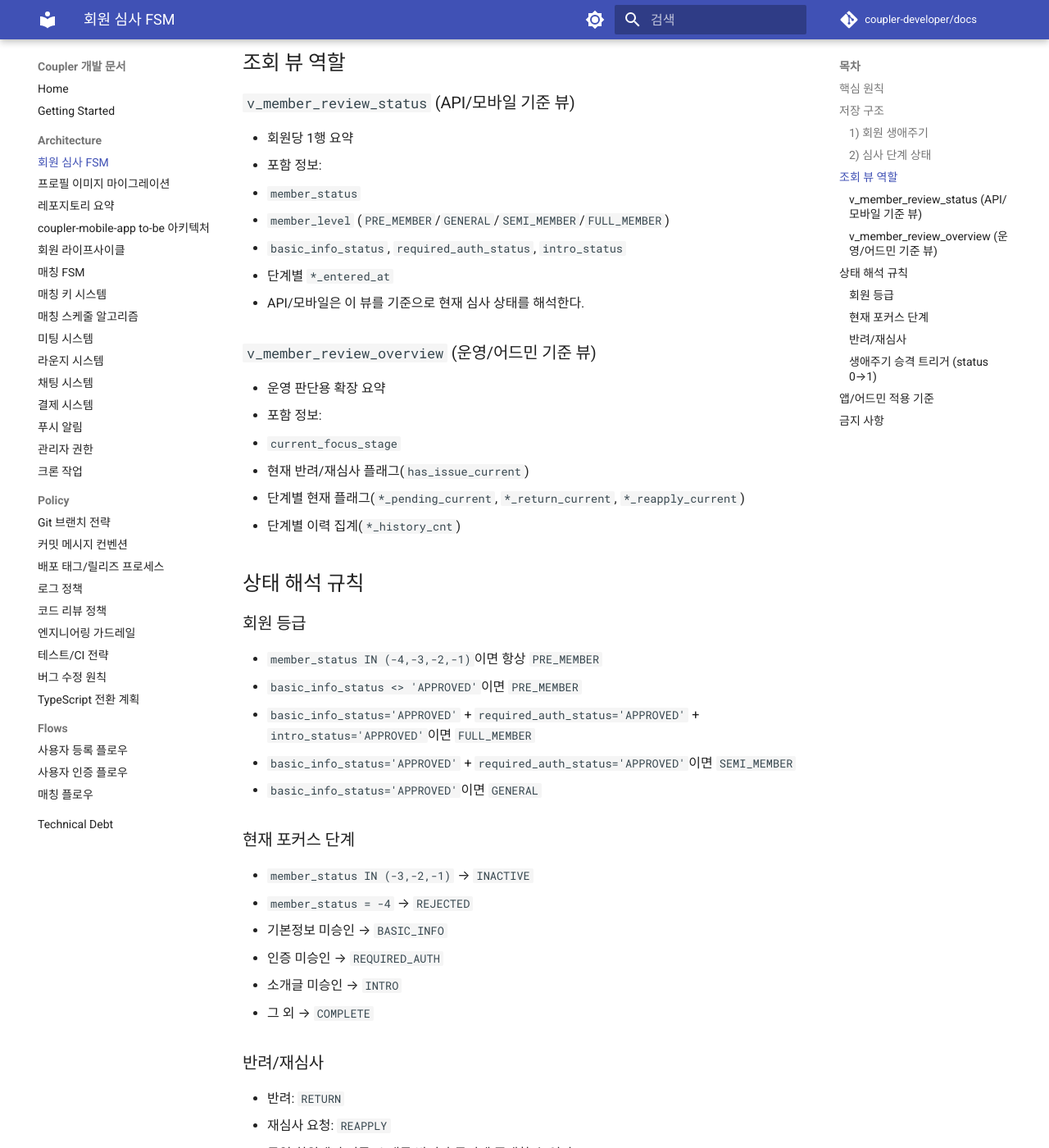
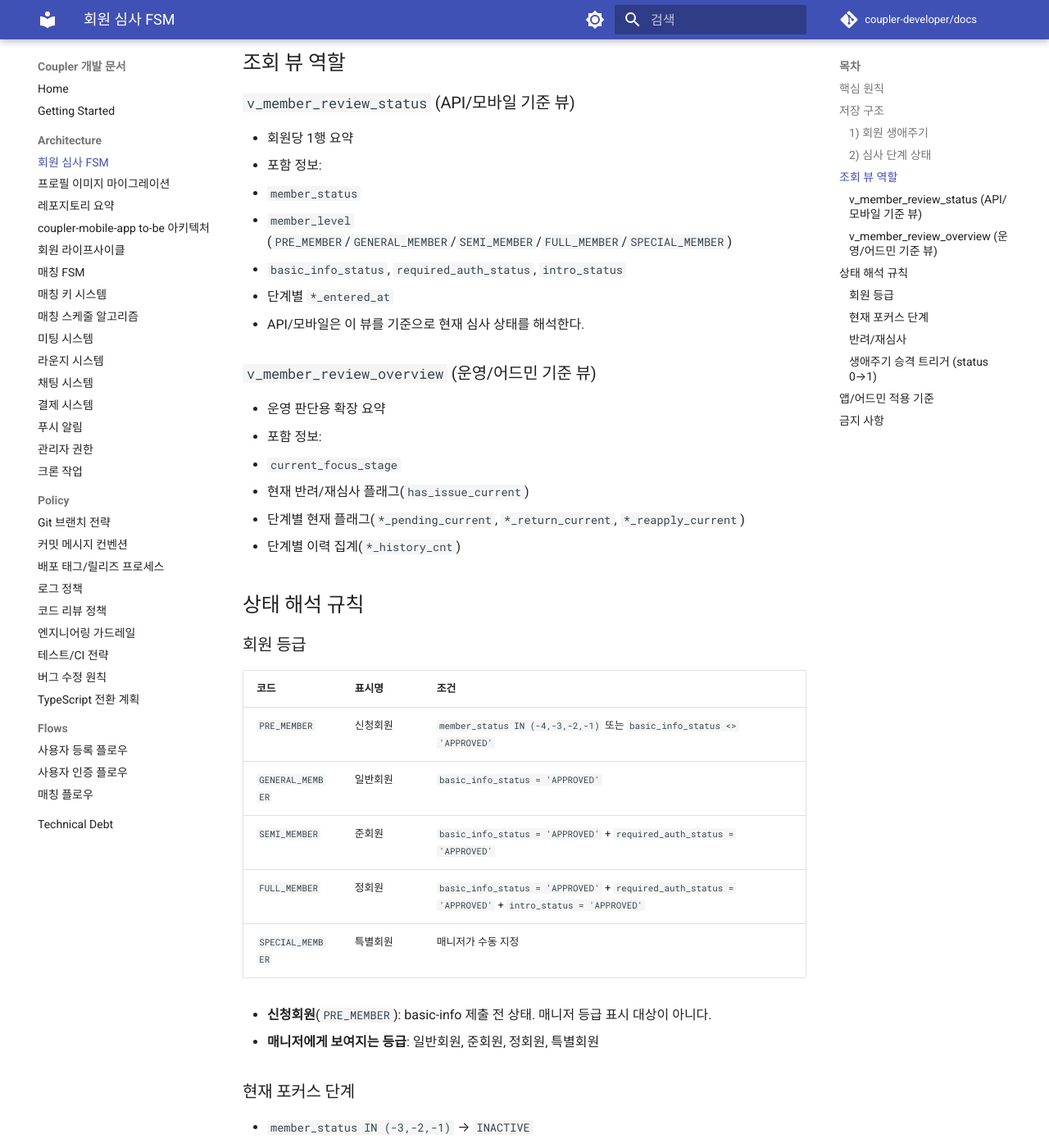
Before and after one commit to coupler-developer/docs, an MkDocs documentation site: the page built from content/architecture/member-review-fsm.md, in a window 1280 px wide and 1400 px high, scrolled down 1166 px. Shown: the whole window at 82% size. Built offline with MkDocs 1.6.1 and Material for MkDocs 9.7.7, drawn with Linux system fonts in a browser that asks for light colours; comment, search, counter and statistics services are not loaded.

Commit message:
docs: 회원 등급 표시명 및 SPECIAL_MEMBER 추가
Co-Authored-By: Claude Opus 4.6 <noreply@anthropic.com>

```diff
--- a/content/architecture/member-review-fsm.md
+++ b/content/architecture/member-review-fsm.md
@@ -40,7 +40,7 @@
 - 회원당 1행 요약
 - 포함 정보:
   - `member_status`
-  - `member_level` (`PRE_MEMBER`/`GENERAL`/`SEMI_MEMBER`/`FULL_MEMBER`)
+  - `member_level` (`PRE_MEMBER`/`GENERAL_MEMBER`/`SEMI_MEMBER`/`FULL_MEMBER`/`SPECIAL_MEMBER`)
   - `basic_info_status`, `required_auth_status`, `intro_status`
   - 단계별 `*_entered_at`
 - API/모바일은 이 뷰를 기준으로 현재 심사 상태를 해석한다.
@@ -58,11 +58,16 @@
 
 ### 회원 등급
 
-- `member_status IN (-4,-3,-2,-1)`이면 항상 `PRE_MEMBER`
-- `basic_info_status <> 'APPROVED'`이면 `PRE_MEMBER`
-- `basic_info_status='APPROVED'` + `required_auth_status='APPROVED'` + `intro_status='APPROVED'`이면 `FULL_MEMBER`
-- `basic_info_status='APPROVED'` + `required_auth_status='APPROVED'`이면 `SEMI_MEMBER`
-- `basic_info_status='APPROVED'`이면 `GENERAL`
+| 코드 | 표시명 | 조건 |
+| ---- | ------ | ---- |
+| `PRE_MEMBER` | 신청회원 | `member_status IN (-4,-3,-2,-1)` 또는 `basic_info_status <> 'APPROVED'` |
+| `GENERAL_MEMBER` | 일반회원 | `basic_info_status = 'APPROVED'` |
+| `SEMI_MEMBER` | 준회원 | `basic_info_status = 'APPROVED'` + `required_auth_status = 'APPROVED'` |
+| `FULL_MEMBER` | 정회원 | `basic_info_status = 'APPROVED'` + `required_auth_status = 'APPROVED'` + `intro_status = 'APPROVED'` |
+| `SPECIAL_MEMBER` | 특별회원 | 매니저가 수동 지정 |
+
+- **신청회원**(`PRE_MEMBER`): basic-info 제출 전 상태. 매니저 등급 표시 대상이 아니다.
+- **매니저에게 보여지는 등급**: 일반회원, 준회원, 정회원, 특별회원
 
 ### 현재 포커스 단계
 
```
